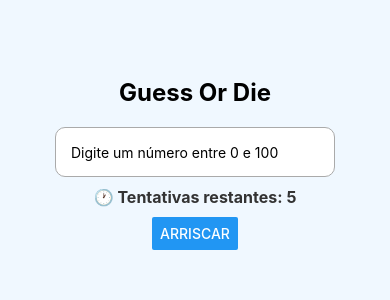
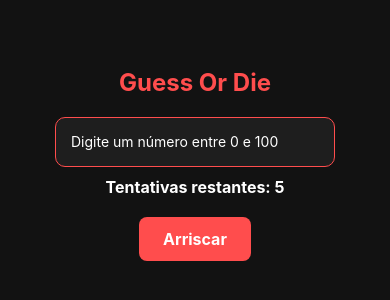
Before and after one commit to lipeDaltoe/GuessOrDie, a React Native app in the folder GuessOrDie/: screen / in a window 390 px wide. Shown: the part 258-558 px from the top of the page. Built offline with nearby package versions, Linux system fonts and the light colour scheme.

Commit message:
Quase lá

```diff
--- a/GuessOrDie/App.js
+++ b/GuessOrDie/App.js
@@ -1,11 +1,12 @@
 import React, { useState, useEffect } from 'react';
-import { View, Text, TextInput, Button, StyleSheet, Alert } from 'react-native';
+import { View, Text, TextInput, StyleSheet, Alert, TouchableOpacity } from 'react-native';
 
 export default function App() {
   const [numeroCorreto, setNumeroCorreto] = useState(gerarNumeroAleatorio());
   const [chute, setChute] = useState('');
   const [tentativas, setTentativas] = useState(5);
   const [mensagem, setMensagem] = useState('');
+  const [dicas, setDicas] = useState([]);
 
   function gerarNumeroAleatorio() {
     return Math.floor(Math.random() * 101); // número de 0 a 100
@@ -20,11 +21,16 @@ export default function App() {
     }
 
     if (chuteNumero === numeroCorreto) {
-      setMensagem('(•_•) Dessa vez você escapou...');
+      setMensagem('Você escapou. Dessa vez');
     } else {
-      const dica = chuteNumero < numeroCorreto ? '↑ Tente um número maior' : '↓ Tente um número menor';
+      const dica =
+        chuteNumero < numeroCorreto
+          ? `↑ O número oculto é maior que ${chuteNumero}`
+          : `↓ O número oculto é menor que ${chuteNumero}`;
+
       const novasTentativas = tentativas - 1;
       setTentativas(novasTentativas);
+      setDicas((prevDicas) => [...prevDicas, dica]);
 
       if (novasTentativas === 0) {
         setMensagem(`❌ Você perdeu! O número era ${numeroCorreto}.`);
@@ -39,6 +45,7 @@ export default function App() {
     setChute('');
     setTentativas(5);
     setMensagem('');
+    setDicas([]); // limpa o histórico de dicas
   }
 
   return (
@@ -51,18 +58,40 @@ export default function App() {
         keyboardType="numeric"
         value={chute}
         onChangeText={setChute}
+        onSubmitEditing={verificarChute} // 👈 Aqui é o segredo!
+        returnKeyType="done"
       />
 
       <Text style={styles.tentativasTexto}>
-        🕐 Tentativas restantes: {tentativas}
+        Tentativas restantes: {tentativas}
       </Text>
 
-      <Button title="Arriscar" onPress={verificarChute} disabled={tentativas === 0 || mensagem.includes('acertou')} />
+      <TouchableOpacity
+        style={styles.botao}
+        onPress={verificarChute}
+        disabled={tentativas === 0 || mensagem.includes('acertou')}
+      >
+        <Text style={styles.botaoTexto}>Arriscar</Text>
+      </TouchableOpacity>
+
+
+      {dicas.length > 0 && (
+        <View style={styles.dicasContainer}>
+          <Text style={styles.dicasTitulo}></Text>
+          {dicas.map((dica, index) => (
+            <Text key={index} style={styles.dicaTexto}>
+              {dica}
+            </Text>
+          ))}
+        </View>
+      )}
 
       {mensagem !== '' && <Text style={styles.mensagem}>{mensagem}</Text>}
 
       {(tentativas === 0 || mensagem.includes('acertou')) && (
-        <Button title="(⓿_⓿) Mais uma vez?" onPress={reiniciarJogo} />
+        <TouchableOpacity style={styles.botao} onPress={reiniciarJogo}>
+          <Text style={styles.botaoTexto}>(⓿_⓿) Mais uma vez?</Text>
+        </TouchableOpacity>
       )}
     </View>
   );
@@ -71,35 +100,79 @@ export default function App() {
 const styles = StyleSheet.create({
   container: {
     flex: 1,
-    backgroundColor: '#f0f8ff',
+    backgroundColor: '#121212', // fundo escuro
     alignItems: 'center',
     justifyContent: 'center',
     padding: 20,
   },
+
   titulo: {
     fontSize: 24,
     fontWeight: 'bold',
     marginBottom: 20,
+    color: '#ff4d4d', // vermelho
   },
+
   input: {
     height: 50,
     width: '80%',
-    borderColor: '#aaa',
+    borderColor: '#ff4d4d',
     borderWidth: 1,
     borderRadius: 10,
     paddingHorizontal: 15,
     marginBottom: 10,
-    backgroundColor: 'white',
+    backgroundColor: '#1e1e1e',
+    color: 'white',
   },
+
   mensagem: {
     marginTop: 20,
     fontSize: 18,
     textAlign: 'center',
+    color: '#ff4d4d',
   },
+
   tentativasTexto: {
     fontSize: 16,
     marginBottom: 10,
     fontWeight: 'bold',
-    color: '#333',
+    color: 'white',
+  },
+  dicasContainer: {
+    marginTop: 20,
+    width: '100%',
+    paddingHorizontal: 20,
+  },
+
+  dicasTitulo: {
+    fontSize: 18,
+    fontWeight: 'bold',
+    marginBottom: 10,
+    color: '#ff4d4d',
+  },
+
+  dicaTexto: {
+    fontSize: 16,
+    color: 'white',
+    backgroundColor: '#2a2a2a',
+    padding: 10,
+    borderRadius: 8,
+    marginBottom: 8,
+    borderLeftWidth: 4,
+    borderLeftColor: '#ff4d4d',
+  },
+  botao: {
+    backgroundColor: '#ff4d4d',
+    paddingVertical: 12,
+    paddingHorizontal: 24,
+    borderRadius: 8,
+    marginTop: 10,
+    alignItems: 'center',
+  },
+
+  botaoTexto: {
+    color: '#fff',
+    fontWeight: 'bold',
+    fontSize: 16,
   },
 });
```
Also changed, not shown: GuessOrDie/assets/background.jpg (added).
